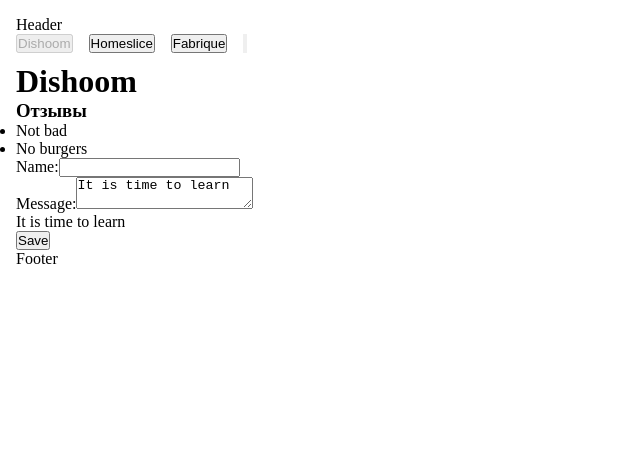
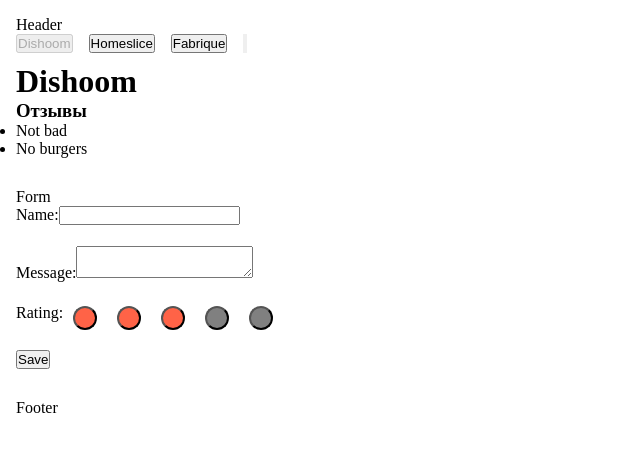
Before and after one commit to vladimirplyukhin89/NextEpisode, a React (Vite) app: page / in a window 1280 px wide. Shown: the top 452 px of the page, without its empty margins (0-640 px from the left). Built offline with nearby package versions, Linux system fonts and the light colour scheme.

Commit message:
feat: Change logic in Rating component and remove logic in useRating hook

```diff
--- a/src/App.css
+++ b/src/App.css
@@ -13,3 +13,25 @@
     gap: 1rem;
     margin-bottom: 10px;
 }
+
+.form {
+    margin: 30px 0;
+}
+
+.form-label {
+    height: 40px;
+}
+
+.rating {
+    margin: 20px 10px;
+    padding: 10px;
+    border-radius: 50%;
+}
+
+.tomato {
+    background-color: tomato;
+}
+
+.grey {
+    background-color: grey;
+}
--- a/src/components/Form/component.jsx
+++ b/src/components/Form/component.jsx
@@ -1,60 +1,69 @@
 import { useReducer } from 'react';
+import { Rating } from "../Rating/component.jsx";
 
 const INITIAL_STATE = {
     name: '',
-    message: 'It is time to learn',
+    message: '',
 }
 
-const reducer = (INITIAL_STATE, { type, payload } = {}) => {
+const reducer = (state, { type, payload } = {}) => {
     switch (type) {
-        case 'changeName':
+        case 'setName':
             return {
-                ...INITIAL_STATE,
+                ...state,
                 name: payload,
             };
-        case 'changeMessage':
+        case 'setMessage':
             return {
-                ...INITIAL_STATE,
+                ...state,
                 message: payload,
             };
         case 'reset':
-            console.log(INITIAL_STATE);
-            return {
-                name: '',
-                message: ''
-            };
+            return INITIAL_STATE;
         default:
-            return INITIAL_STATE;
+            return state;
     }
 }
 
 export const Form = () => {
     const [state, dispatch] = useReducer(reducer, INITIAL_STATE);
 
+    const handleValueChange = (event, type) => dispatch({ type: type, payload: event.target.value });
+
     return (
-        <div>
-            <div>
-                <label htmlFor={'name'}>
+        <div className='form'>
+            <p>Form</p>
+            <div className='form-label'>
+                <label htmlFor='name'>
                     Name:
                     <input
-                       type={'text'}
-                       value={state.name}
-                       onChange={(event) => dispatch({ type: 'changeName', payload: event.target.value })} id={'name'} />
+                        type={'text'}
+                        value={state.name}
+                        id={'name'}
+                        onChange={(event) => handleValueChange(event,'setName')}
+                    />
                 </label>
+                <p>{state.name}</p>
             </div>
-            <p>{state.name}</p>
-            <div>
-                <label htmlFor={'message'}>
+
+            <div className='form-label'>
+                <label htmlFor='message'>
                     Message:
                     <textarea
                         value={state.message}
                         id={'message'}
-                        onChange={(event) => dispatch({ type: 'changeMessage', payload: event.target.value })}
+                        onChange={(event) => handleValueChange(event,'setMessage')}
                     ></textarea>
                 </label>
+                <p>{state.message}</p>
             </div>
-            <p>{state.message}</p>
-            <button type={'button'} onClick={() => dispatch({ type: 'reset' })}>Save</button>
+
+            <Rating />
+
+            <button
+                type='button'
+                onClick={() => dispatch({ type: 'reset' })}
+            >Save</button>
         </div>
     )
 }
--- /dev/null
+++ b/src/components/Rating/component.jsx
@@ -0,0 +1,18 @@
+import { useRating } from "../../hooks/useRating.jsx";
+
+export const Rating = ({ totalRating = 5 }) => {
+    const { selectedRating, setSelectedRating, createRatingArray } = useRating();
+
+    return (
+        <div>
+            Rating:
+            {createRatingArray(totalRating).map((_, index) => (
+                <button
+                    key={index}
+                    type='button'
+                    className={`${selectedRating > index ? 'tomato' : 'grey'} rating`}
+                    onClick={() => setSelectedRating(index + 1)} />
+            ))}
+        </div>
+    )
+}
--- /dev/null
+++ b/src/hooks/useRating.jsx
@@ -0,0 +1,9 @@
+import { useCallback, useState } from "react";
+
+export const useRating = ({ initialValue = 3 } = {}) => {
+    const [selectedRating, setSelectedRating] = useState(initialValue);
+
+    const createRatingArray = useCallback((length) => Array(length).fill(length), []);
+
+    return { selectedRating, setSelectedRating, createRatingArray };
+}
```
